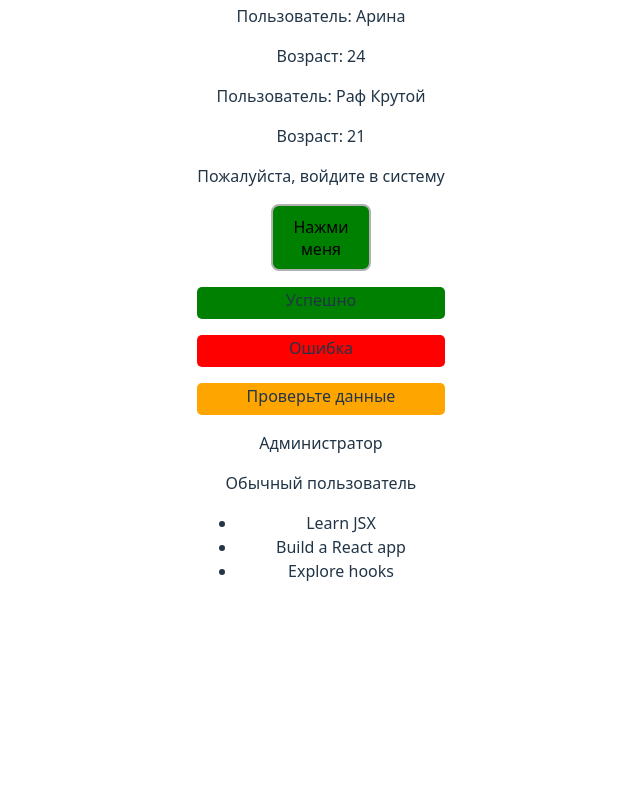
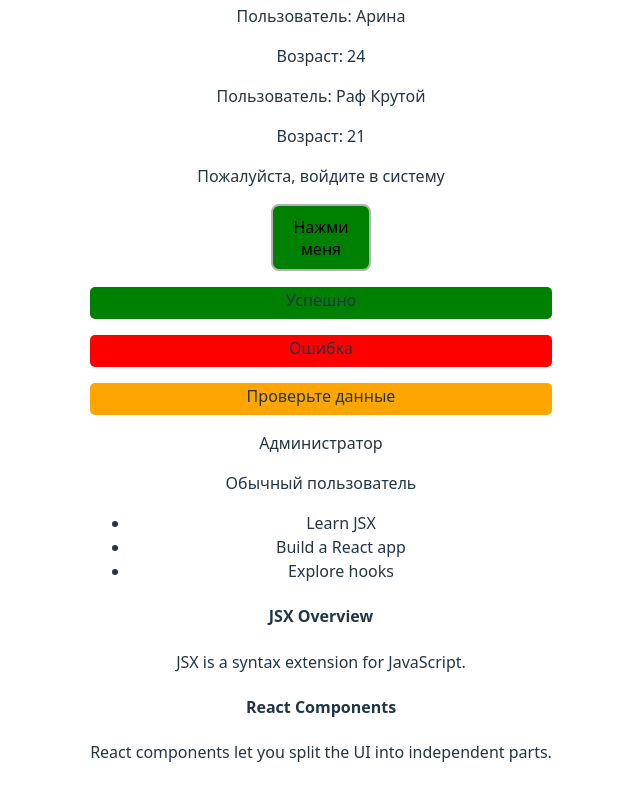
Before and after one commit to KayotPoziloy/react-study, a React (Vite) app: page / in a window 1280 px wide. Shown: the part 284-1084 px from the top of the page, without its empty margins (319-959 px from the left). Before the commit the page ends 915 px from the top, so only its background shows below. Built offline with nearby package versions, Linux system fonts and the light colour scheme.

Commit message:
ght task

```diff
--- a/src/App.jsx
+++ b/src/App.jsx
@@ -6,6 +6,7 @@ import UserProfile from "./components/UserProfile";
 import Notification from "./components/Notification/Notification";
 import UserInfo from "./components/UserInfo";
 import TaskList from "./components/TaskList";
+import Article from "./components/Article";
 
 function App() {
   const users = [
@@ -32,6 +33,16 @@ function App() {
       <UserInfo isAdmin={true} />
       <UserInfo isAdmin={false} />
       <TaskList tasks={tasks} />
+      <div>
+        <Article
+          title="JSX Overview"
+          content="JSX is a syntax extension for JavaScript."
+        />
+        <Article
+          title="React Components"
+          content="React components let you split the UI into independent parts."
+        />
+      </div>
     </>
   );
 }
--- /dev/null
+++ b/src/components/Article.jsx
@@ -0,0 +1,8 @@
+export default function Article({ title, content }) {
+  return (
+    <div>
+      <h4>{title}</h4>
+      <p>{content}</p>
+    </div>
+  );
+}
```
